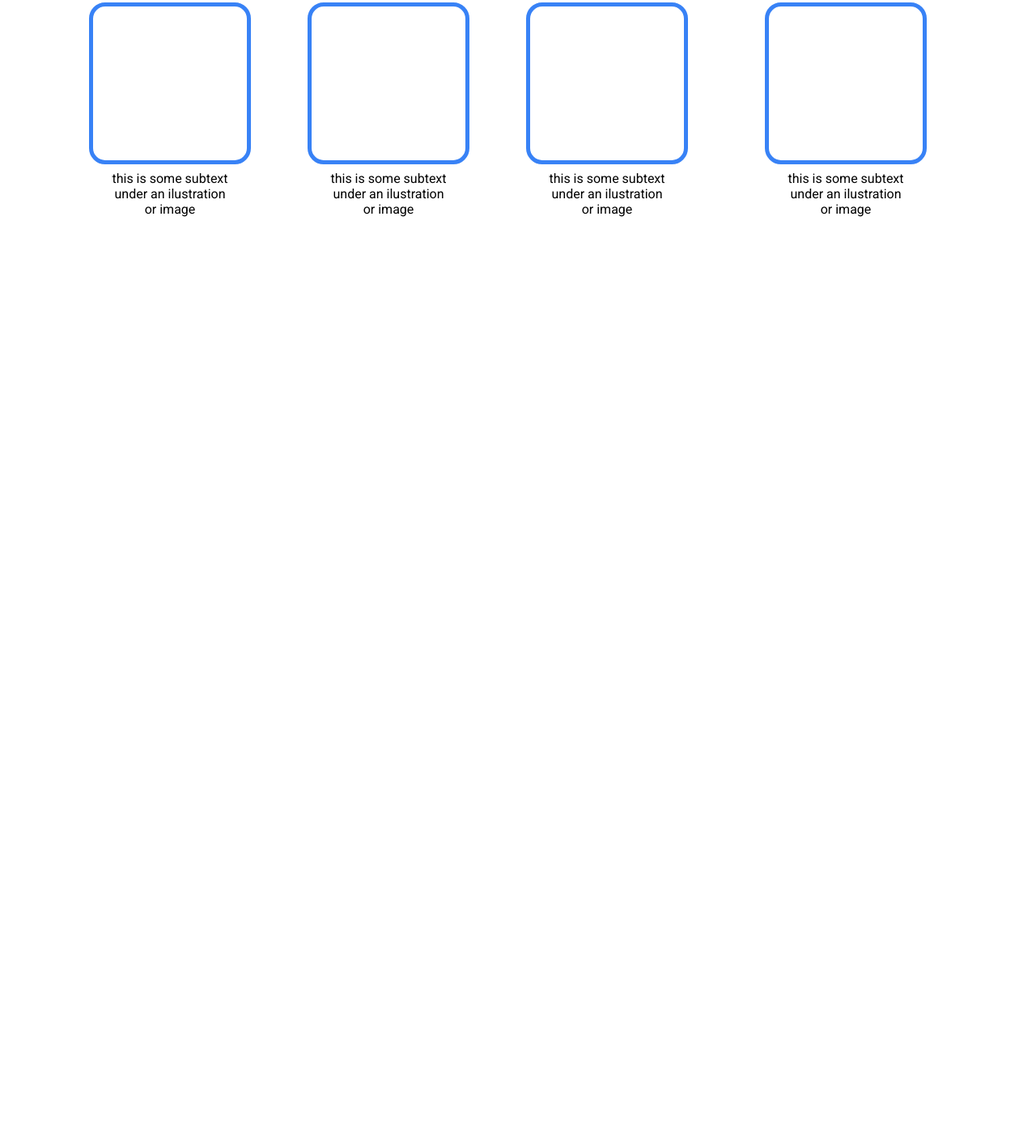
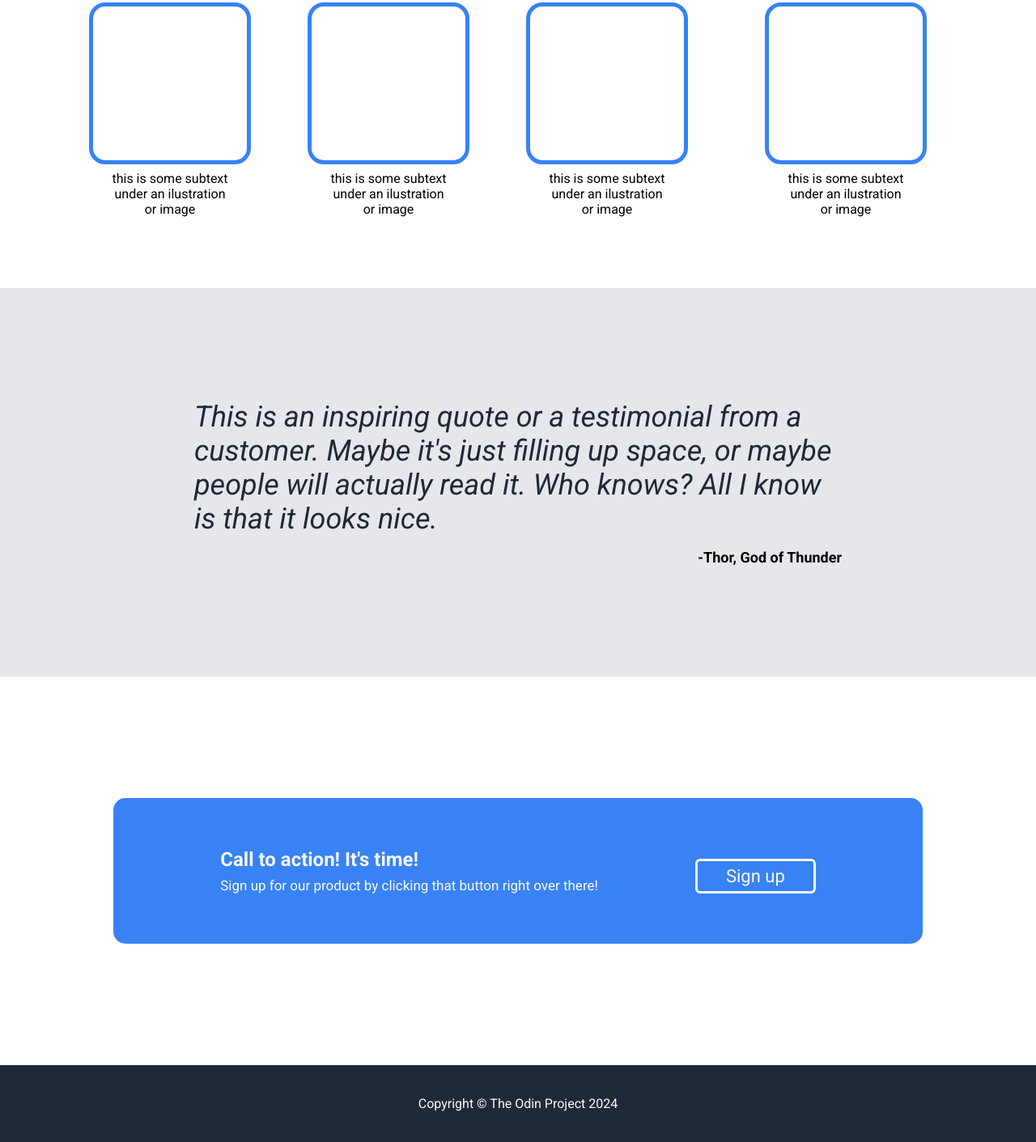
Before and after one commit to Andy-Castle/Landing-Page-The-Odin-Project, a plain HTML site: page index.html in a window 1280 px wide. Shown: the part 615-2026 px from the top of the page at 81% size. Before the commit the page ends 891 px from the top, so only its background shows below. Drawn offline with Linux system fonts and the light colour scheme.

Commit message:
Ya acabe con el proyecto de landing, acabe los puntos que me faltaban, en la carpeta podran ver la referencia

```diff
--- a/index.html
+++ b/index.html
@@ -52,9 +52,30 @@
           </div>
         </div>
       </div>
-      <div class="thor"></div>
-      <div class="call-action"></div>
-      <div class="footer"></div>
+      <div class="thor">
+        <div class="text-container">
+          <p class="text1">
+            This is an inspiring quote or a testimonial from a customer. Maybe it's
+            just filling up space, or maybe people will actually read it. Who
+            knows? All I know is that it looks nice.
+          </p>
+          <p class="reference">-Thor, God of Thunder</p>
+        </div>
+      </div>
+      <div class="call-action">
+        <div class="call-action-box">
+          <div class="texts">
+            <p class="texts1">Call to action! It's time!</p>
+            <p class="texts2">
+              Sign up for our product by clicking that button right over there!
+            </p>
+          </div>
+          <div class="button"><button>Sign up</button></div>
+        </div>
+      </div>
+      <footer>
+        <p>Copyright &copy; The Odin Project 2024</p>
+      </footer>
     </div>
   </body>
 </html>
--- a/style.css
+++ b/style.css
@@ -129,7 +129,6 @@ button {
 
 .squares {
   display: flex;
-  /* gap: 120px; */
 }
 
 .square {
@@ -157,3 +156,88 @@ button {
   width: 150px;
   text-align: center;
 }
+
+/* Aqui inicia thor */
+
+.thor {
+  height: 480px;
+  display: flex;
+  justify-content: center;
+  align-items: center;
+  background: #e5e7eb;
+  margin-top: 80px;
+}
+
+.text-container {
+  display: flex;
+  flex-direction: column;
+  width: 800px;
+}
+
+.text1 {
+  font-size: 36px;
+  font-style: italic;
+  color: #1f2937;
+}
+
+.reference {
+  font-weight: bolder;
+  font-size: 18px;
+  text-align: end;
+}
+
+/* Aqui incia el call in action */
+
+.call-action {
+  height: 480px;
+  display: flex;
+  justify-content: center;
+  align-items: center;
+}
+
+.call-action-box {
+  display: flex;
+  align-items: center;
+  justify-content: center;
+  color: #f9faf8;
+  background: #3882f6;
+  height: 180px;
+  width: 1000px;
+  border-radius: 15px;
+  gap: 120px;
+}
+
+.texts1 {
+  font-weight: bolder;
+  font-size: 24px;
+}
+
+.texts2 {
+  font-size: 17px;
+}
+
+.button {
+  display: flex;
+  margin-top: 12px;
+}
+
+.button button {
+  cursor: pointer;
+  border: 3px solid #f9faf8;
+  color: #f9faf8;
+  background: transparent;
+  padding: 6px 35px;
+  font-size: 22px;
+  border-radius: 6px;
+}
+
+/* Aqui iria el footer */
+
+footer {
+  height: 95px;
+  color: #f9faf8;
+  background: #1f2937;
+  display: flex;
+  justify-content: center;
+  align-items: center;
+}
```
Also changed, not shown: Referencia/01.png (added), Referencia/02.png (added), 1 other file.
